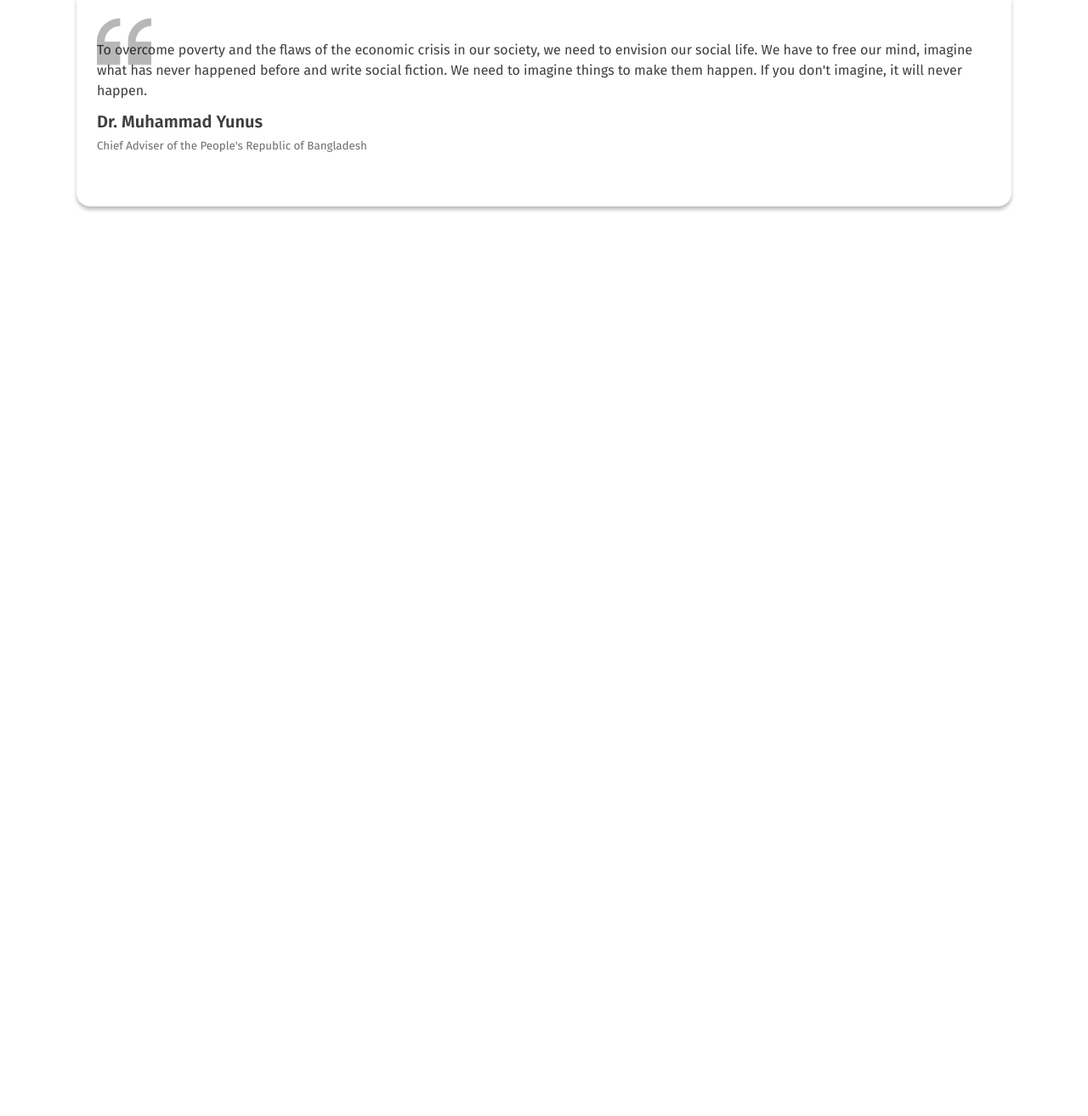
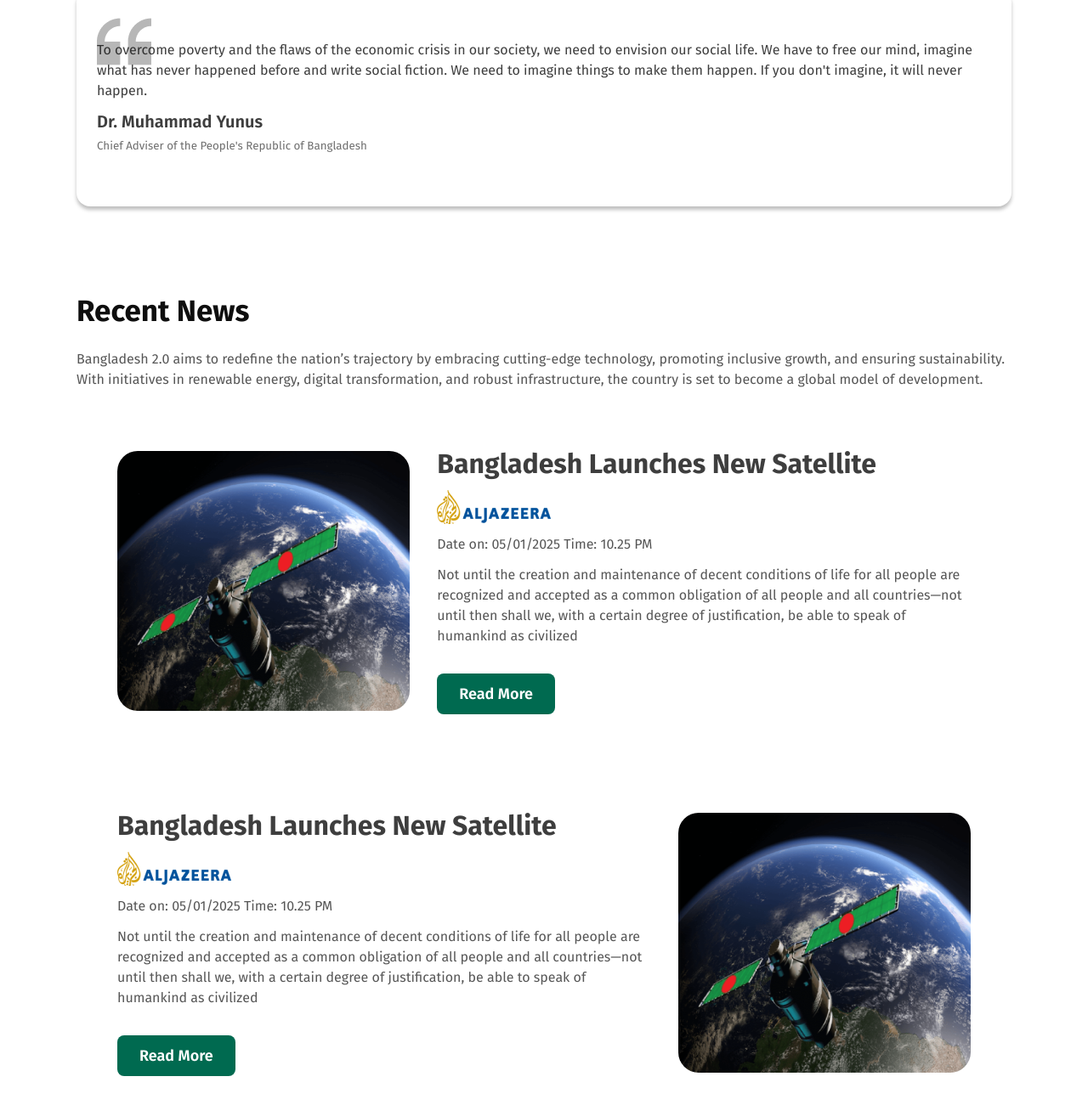
Before and after one commit to MdEbrahim-Shuvo/Bangladesh-2.0, a plain HTML site: page index.html in a window 1280 px wide. Shown: the part 1260-2574 px from the top of the page at 85% size. Before the commit the page ends 1525 px from the top, so only its background shows below. Drawn offline with Linux system fonts and the light colour scheme.

Commit message:
second commit (news section)

```diff
--- a/index.html
+++ b/index.html
@@ -64,3 +64,57 @@
                 </div>
             </div>
         </section>
+        <section id="news-section">
+            <div class="news-text-content sub-heading">
+               <h2 class="sub-title">Recent News</h2>
+               <p class="description-text">Bangladesh 2.0 aims to redefine the nation’s trajectory by embracing cutting-edge technology, promoting inclusive growth, and ensuring sustainability. With initiatives in renewable energy, digital transformation, and robust infrastructure, the country is set to become a global model of development.</p>
+            </div>
+               <div class="news-post-content">
+                   <div class="post-img">
+                       <img src="assets/satelite.png" alt="">
+                   </div>
+                   <div class="post-text">
+                       <div class="post-date">
+                           <h2 class="post-title">Bangladesh Launches New Satellite</h2>
+                           <img src="assets/al-jazeera.png" alt="">
+                           <p class="description-text">Date on: <time datetime="2025-01-05 10:25">05/01/2025 Time: 10.25 PM</time></p>
+                           <p class="description-text">Not until the creation and maintenance of decent conditions of life for all people are recognized and accepted as a common obligation of all people and all countries—not until then shall we, with a certain degree of justification, be able to speak of humankind as civilized</p>
+                       </div>
+                       <div class="post-btn">
+                           <button>Read More</button>
+                       </div>
+                   </div>
+               </div>
+               <div class="news-post-content">
+                   <div class="post-text">
+                       <div class="post-date">
+                           <h2 class="post-title">Bangladesh Launches New Satellite</h2>
+                           <img src="assets/al-jazeera.png" alt="">
+                           <p class="description-text">Date on: <time datetime="2025-01-05 10:25">05/01/2025 Time: 10.25 PM</time></p>
+                           <p class="description-text">Not until the creation and maintenance of decent conditions of life for all people are recognized and accepted as a common obligation of all people and all countries—not until then shall we, with a certain degree of justification, be able to speak of humankind as civilized</p>
+                       </div>
+                       <div class="post-btn">
+                           <button>Read More</button>
+                       </div>
+                   </div>
+                   <div class="post-img">
+                       <img src="assets/satelite.png" alt="">
+                   </div>
+               </div>
+               <div class="news-post-content">
+                   <div class="post-img">
+                       <img src="assets/satelite.png" alt="">
+                   </div>
+                   <div class="post-text">
+                       <div class="post-date">
+                           <h2 class="post-title">Bangladesh Launches New Satellite</h2>
+                           <img src="assets/al-jazeera.png" alt="">
+                           <p class="description-text">Date on: <time datetime="2025-01-05 10:25">05/01/2025 Time: 10.25 PM</time></p>
+                           <p class="description-text">Not until the creation and maintenance of decent conditions of life for all people are recognized and accepted as a common obligation of all people and all countries—not until then shall we, with a certain degree of justification, be able to speak of humankind as civilized</p>
+                       </div>
+                       <div class="post-btn">
+                           <button>Read More</button>
+                       </div>
+                   </div>
+               </div>
+       </section>
--- a/style.css
+++ b/style.css
@@ -15,7 +15,7 @@ main {
     gap: 80px;
 }
 
-.vision-content{
+.vision-content, #news-section{
     display: flex;
     flex-direction: column;
     gap: 24px;
@@ -150,7 +150,7 @@ main {
     transition: transform 0.5s ease;
 }
 
-.banner-text-content .btn:hover {
+.banner-text-content .btn:hover, .post-text button:hover {
     transform: scale(1.1);
     box-shadow: 0 0 15px rgba(1, 109, 78, 0.986);
     background: linear-gradient(45deg, rgba(0, 106, 80, 0.86), rgba(176, 64, 8, 0.908));
@@ -189,7 +189,7 @@ main {
     transform: translateY(-10px);
 }
 
-.box-title {
+.box-title, .post-title {
     font-size: 20px;
     font-family: "Fira Sans", serif;
     font-weight: 700;
@@ -273,3 +273,72 @@ main {
 }
 
 /* ? vision section design end */
+
+/* ! news section design start */
+
+#news-section {
+    height: 1406px;
+}
+.news-post-content {
+    display: flex;
+    justify-content: space-between;
+    align-items: center;
+    gap: 32px;
+    background-color: rgba(255, 255, 255, 1);
+    padding: 48px;
+    border-radius: 24px;
+}
+
+.news-post-content .post-img {
+    width: 408px;
+    height: 306px;
+}
+
+.post-img img {
+    width: 100%;
+    height: 100%;
+    border-radius: 24px;
+}
+
+.post-text h2 {
+    font-size: 32px;
+}
+
+
+.post-text, .post-date  {
+    display: flex;
+    flex-direction: column;
+    justify-content: center;
+    align-items: flex-start;
+
+}
+
+.post-text {
+    width: 744px;
+    height: 290px;
+    gap: 32px;
+}
+
+.post-date {
+    gap: 12px;
+}
+
+.post-text button {
+    font-size: 18px;
+    font-weight: 600;
+    padding: 13px 26px;
+    border: none;
+    border-radius: 8px;
+    background-color: rgba(0, 106, 80, 1);
+    color: rgba(255, 255, 255, 1);
+    font-family: "Fira Sans", serif;
+    text-transform: capitalize;
+    cursor: pointer;
+    transition: transform 0.5s ease-in-out;
+}
+
+.post-text button:hover {
+    transform: scale(1.1);
+}
+
+/*!==== news section design end ============ */
```
